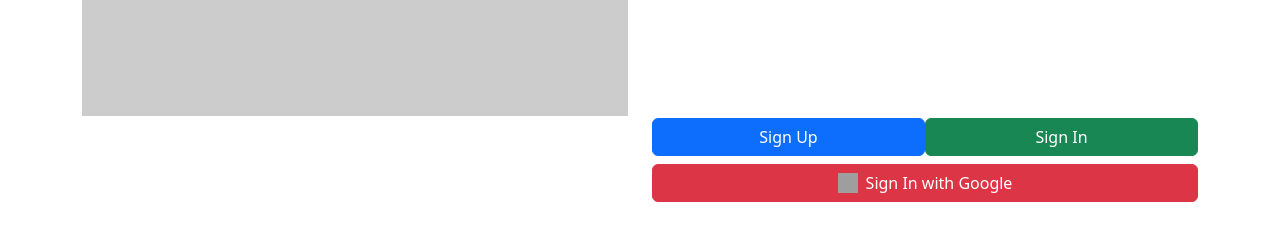
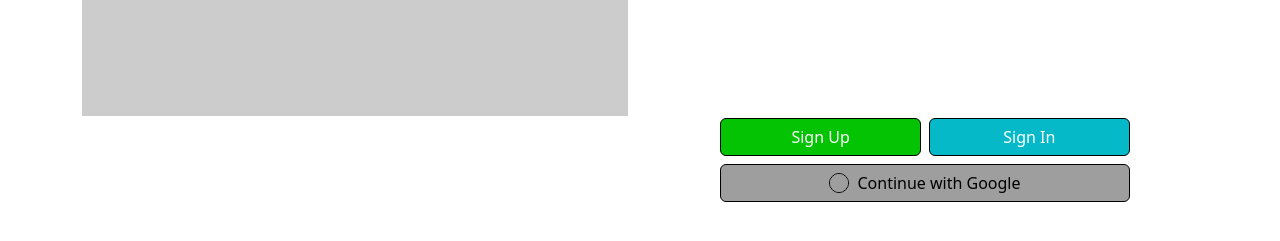
Before and after one commit to AbdinasirM/life-log-Website, an Angular app in the folder life-log/: page / in a window 1280 px wide. Shown: the part 355-596 px from the top of the page. Built offline with nearby package versions, Linux system fonts and the light colour scheme; grey boxes are pictures that could not be loaded.

Commit message:
Added hovering and button colors

```diff
--- a/life-log/src/app/nav-bar/nav-bar.component.scss
+++ b/life-log/src/app/nav-bar/nav-bar.component.scss
@@ -19,6 +19,7 @@ img{
     border: 2px solid rgb(0, 0, 0);
 }
 #about-us-btn:hover{
+    transition: .3s;
     background-color: rgb(5, 185, 201);
     color: white;
 }
@@ -31,6 +32,7 @@ img{
     transition: background-color 0.3s, color 0.3s;
 }
 #contact-us-btn:hover{
+    transition: .3s;
     background-color: rgb(3, 195, 3);
     color: white;
 }
--- a/life-log/src/app/sign-in-and-sign-up/sign-in-and-sign-up.component.html
+++ b/life-log/src/app/sign-in-and-sign-up/sign-in-and-sign-up.component.html
@@ -18,22 +18,23 @@
 					physical, emotional, and mental wellness.
 				</h4>
 			</div>
-			<div class="rounded">
+			<div class="rounded w-75 mx-auto ">
 				<div
 					class="well d-flex align-items-center justify-content-center"
 				>
-				    <button id="signUp"class="btn btn-primary w-50">Sign Up</button>
-				    <button id="signIn" class="btn btn-success w-50">Sign In</button>
+				    <button id="signUp"class="btn btn-primary me-1 w-50">Sign Up</button>
+				    <button id="signIn" class="btn btn-success ms-1 w-50">Sign In</button>
 				</div>
 				<button id="sign-google" class="btn btn-danger mt-2 d-flex justify-content-center align-items-center w-100">
 					<img
                         class="me-2 media mt-0"
+						style="border: 1px solid rgb(0, 0, 0); border-radius: 150px"
 						src="https://cdn.freebiesupply.com/logos/large/2x/google-g-2015-logo-png-transparent.png"
 						alt="logo"
 						width="20px"
 						height="20px"
 					/>
-					<span class="align-middle mt-0"> Sign In with Google</span>
+					<span class="mt-0"> Continue with Google</span>
 				</button>
 			</div>
 		</div>
--- a/life-log/src/app/sign-in-and-sign-up/sign-in-and-sign-up.component.scss
+++ b/life-log/src/app/sign-in-and-sign-up/sign-in-and-sign-up.component.scss
@@ -1,10 +1,34 @@
 *{
     margin-top: 60px;
 }
-
-#sign-in{
-    margin-left: 10px;
+#signUp{
+    background-color: rgb(3, 195, 3);
+    color: white;
+    border: 1px solid rgb(0, 0, 0);
 }
-#sign-up{
-    margin-right: 10px;
+#signUp:hover{
+    transition: .3s;
+    background-color: rgb(5, 185, 201);
+    color: white;
 }
+#signIn{
+    background-color: rgb(5, 185, 201);
+    color: white;
+    border: 1px solid rgb(0, 0, 0);
+}
+#signIn:hover{
+    transition: .3s;
+    background-color: rgb(3, 195, 3);
+    opacity: 0.8;
+    color: white;
+}
+#sign-google{
+    background-color: rgb(158, 158, 158);
+    color: black;
+    border: 1px solid rgb(0, 0, 0);
+}
+#sign-google:hover{
+    transition: .3s;
+    background-color: rgb(9, 177, 255);
+    color: white;
+}
```
